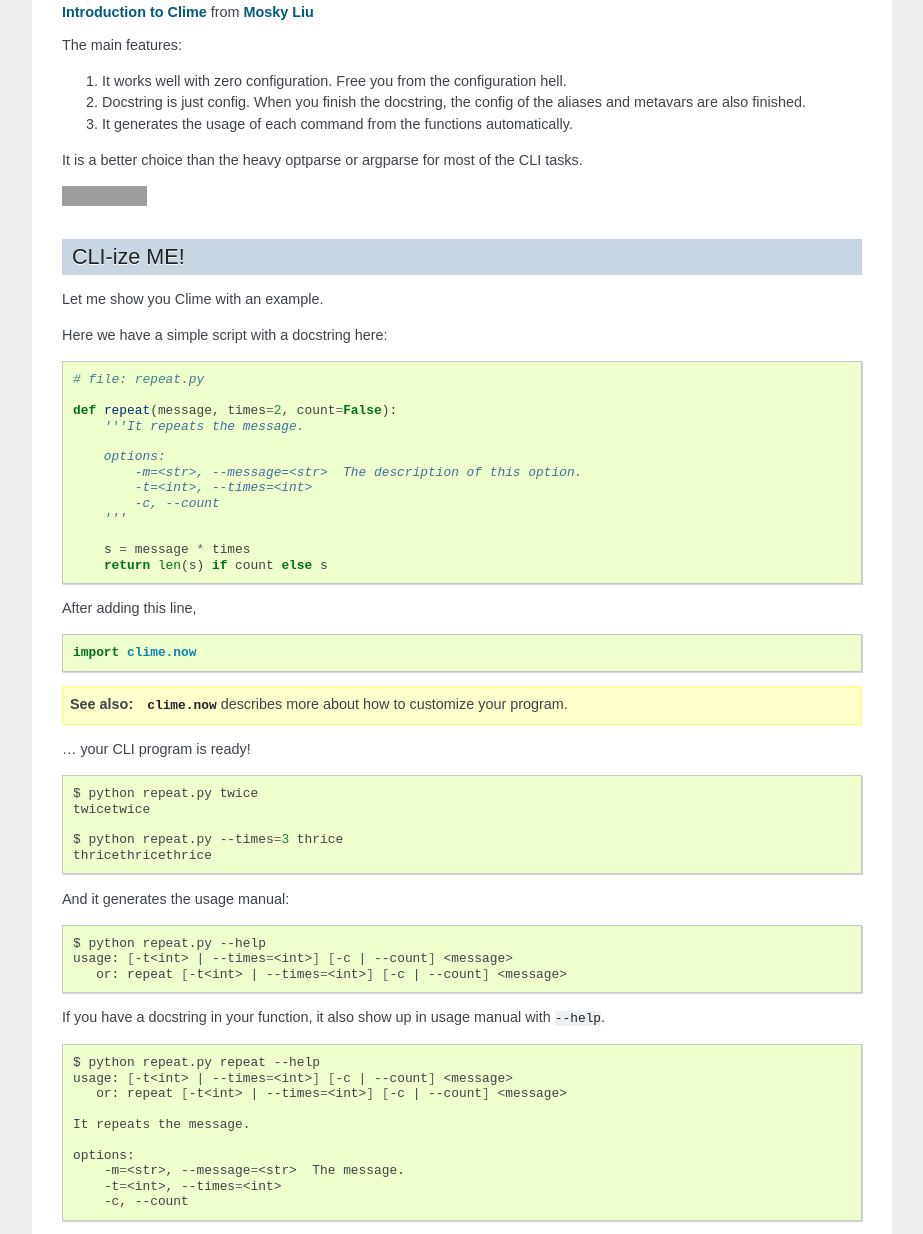
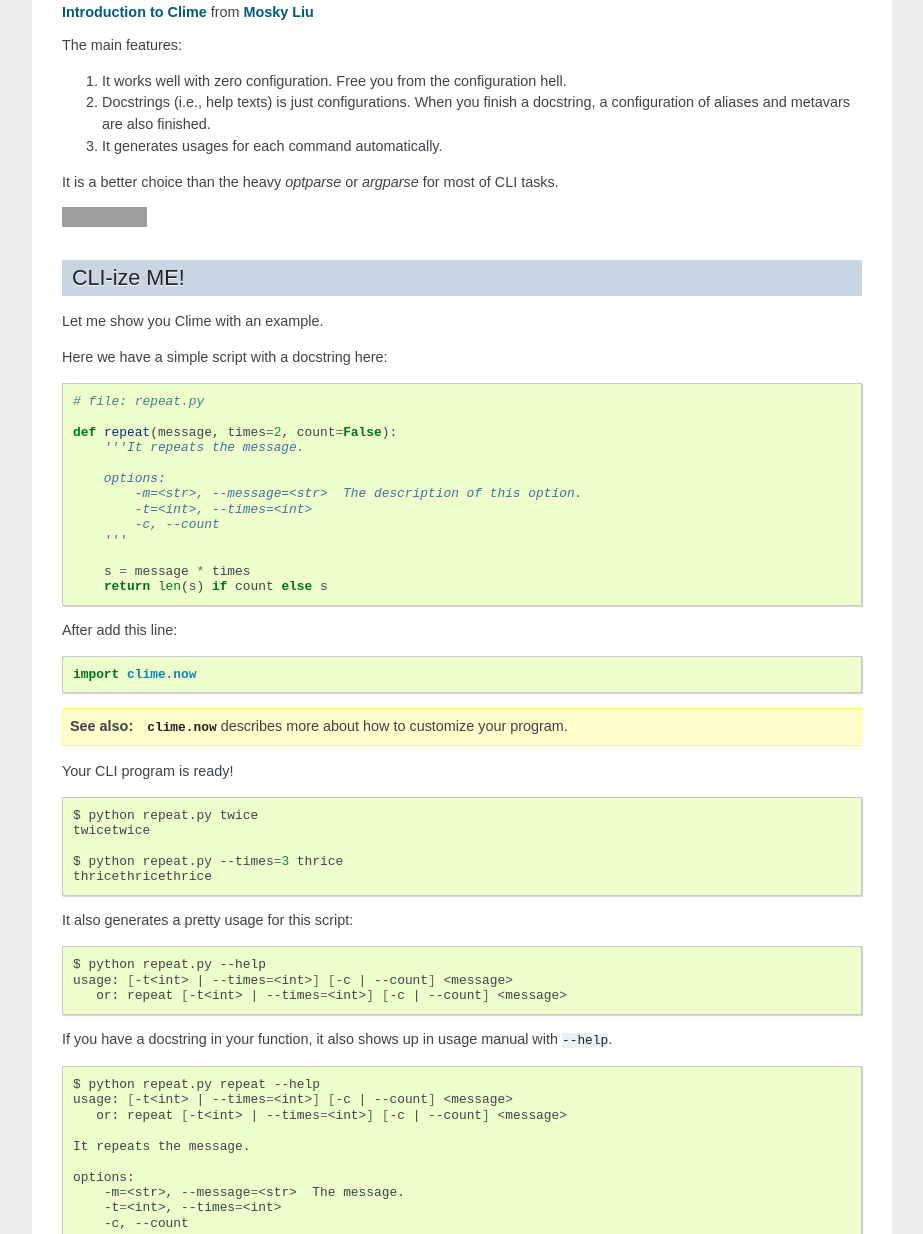
Before and after one commit to moskytw/clime, a Sphinx documentation site: the page built from docs/index.rst, in a window 1280 px wide and 1400 px high, scrolled down 390 px, cut to the strip 166-1400 px from the top of the window. Shown: the whole strip, without its empty margins (198-1121 px from the left). Built offline with Sphinx 7.4.7, drawn with Linux system fonts in a browser that asks for light colours; grey boxes are pictures that could not be loaded.

Commit message:
a huge rewording

```diff
--- a/docs/index.rst
+++ b/docs/index.rst
@@ -28,11 +28,11 @@ Here is a slide which introduces you to Clime:
 The main features:
 
 1. It works well with zero configuration. Free you from the configuration hell.
-2. Docstring is just config. When you finish the docstring, the config of the
-   aliases and metavars are also finished.
-3. It generates the usage of each command from the functions automatically.
+2. Docstrings (i.e., help texts) is just configurations. When you finish a
+   docstring, a configuration of aliases and metavars are also finished.
+3. It generates usages for each command automatically.
 
-It is a better choice than the heavy optparse or argparse for most of the CLI
+It is a better choice than the heavy `optparse` or `argparse` for most of CLI
 tasks.
 
 .. raw:: html
@@ -90,14 +90,14 @@ Here we have a simple script with a docstring here: ::
         s = message * times
         return len(s) if count else s
 
-After adding this line, ::
+After add this line: ::
 
     import clime.now
 
 .. seealso::
     :mod:`clime.now` describes more about how to customize your program.
 
-... your CLI program is ready!
+Your CLI program is ready!
 
 .. code-block:: bash
 
@@ -107,7 +107,7 @@ After adding this line, ::
     $ python repeat.py --times=3 thrice
     thricethricethrice
 
-And it generates the usage manual:
+It also generates a pretty usage for this script:
 
 .. code-block:: bash
 
@@ -115,7 +115,7 @@ And it generates the usage manual:
     usage: [-t<int> | --times=<int>] [-c | --count] <message>
        or: repeat [-t<int> | --times=<int>] [-c | --count] <message>
 
-If you have a docstring in your function, it also show up in usage manual with
+If you have a docstring in your function, it also shows up in usage manual with
 ``--help``.
 
 .. code-block:: bash
```
Also changed, not shown: docs/api.rst (+6 -8 lines), 2 other files.
